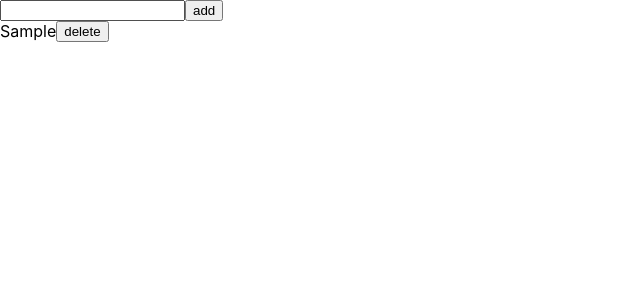
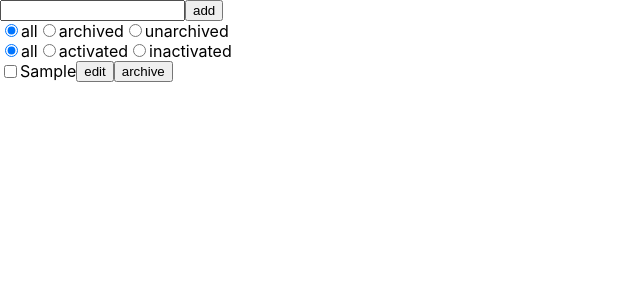
Before and after one commit to jisung-lee7/todo-list, a React (Create React App) app: page / in a window 1280 px wide. Both pictures are taken after typing "Sample" into the empty fields and a click on the button "add". Shown: the top 300 px of the page, without its empty margins (0-640 px from the left). Built offline with nearby package versions, Linux system fonts and the light colour scheme.

Commit message:
homework 01 and 02 (#34)

```diff
--- a/src/components/containers/Todo.js
+++ b/src/components/containers/Todo.js
@@ -1,25 +1,125 @@
 import { useState } from 'react'
 import TodoItem from '../presentations/TodoItem'
 import TodoTop from '../presentations/TodoTop'
+import TodoFilter from '../presentations/TodoFilter'
 
 function Todo() {
   const [todos, setTodos] = useState([])
+
+  const [filterArchive, setFilterArchive] = useState('all')
+  const [filterActivate, setFilterActivate] = useState('all')
+
+  const editing = todos.some((todo) => todo.editing === true)
+
+  const filterTodos = todos
+    .filter((todo) => {
+      if (filterArchive === 'archived') {
+        return todo.archived
+      }
+
+      if (filterArchive === 'unarchived') {
+        return !todo.archived
+      }
+      return todos
+    })
+    .filter((todo) => {
+      if (filterActivate === 'activated') {
+        return !todo.activated
+      }
+
+      if (filterActivate === 'inactivated') {
+        return todo.activated
+      }
+      return todos
+    })
+
   const addTodo = (todo) => {
     setTodos([...todos, todo])
   }
+
   const deleteTodo = (id) => {
     setTodos((prev) => prev.filter((todo) => todo.id !== id))
   }
 
+  const changeEditingStatus = (id) => {
+    setTodos((todos) =>
+      todos.map((todo) => {
+        if (todo.id === id) {
+          return { ...todo, editing: !todo.editing }
+        }
+
+        if (todo.editing === true) {
+          return { ...todo, editing: false }
+        }
+
+        return todo
+      })
+    )
+  }
+
+  const changeArchiveStatus = (id) => {
+    setTodos((todos) =>
+      todos.map((todo) => {
+        if (todo.id === id) {
+          return { ...todo, archived: !todo.archived }
+        }
+
+        return todo
+      })
+    )
+  }
+
+  const changeActivateStatus = (id) => {
+    setTodos((todos) =>
+      todos.map((todo) => {
+        if (todo.id === id) {
+          return { ...todo, activated: !todo.activated }
+        }
+
+        return todo
+      })
+    )
+  }
+  const cancelTodo = (id) => {
+    setTodos((todos) =>
+      todos.map((todo) => (todo.id === id ? { ...todo, editing: false } : todo))
+    )
+  }
+
+  const confirmTodo = (id, textItem) => {
+    setTodos((todos) =>
+      todos.map((todo) =>
+        todo.id === id
+          ? { ...todo, text: textItem, editing: !todo.editing }
+          : todo
+      )
+    )
+  }
+
   return (
     <div>
-      <TodoTop addTodo={addTodo} />
-      {todos.map((todo) => (
+      <TodoTop addTodo={addTodo} editing={editing} />
+      <TodoFilter
+        filterArchive={filterArchive}
+        setFilterArchive={setFilterArchive}
+        filterActivate={filterActivate}
+        setFilterActivate={setFilterActivate}
+      />
+
+      {filterTodos.map((todo) => (
         <TodoItem
           key={todo.id}
           id={todo.id}
           text={todo.text}
+          confirmTodo={confirmTodo}
           deleteTodo={deleteTodo}
+          editing={todo.editing}
+          cancelTodo={cancelTodo}
+          changeEditingStatus={changeEditingStatus}
+          changeArchiveStatus={changeArchiveStatus}
+          changeActivateStatus={changeActivateStatus}
+          archived={todo.archived}
+          activated={todo.activated}
         />
       ))}
     </div>
--- /dev/null
+++ b/src/components/presentations/TodoFilter.js
@@ -0,0 +1,83 @@
+function TodoFilter({
+  filterArchive,
+  setFilterArchive,
+  filterActivate,
+  setFilterActivate
+}) {
+  const handleChangeArchive = (event) => {
+    setFilterArchive(event.target.value)
+  }
+  const handleChangeActivate = (event) => {
+    setFilterActivate(event.target.value)
+  }
+  return (
+    <div>
+      <div style={{ display: 'flex', width: '100%' }}>
+        <label>
+          <input
+            type="radio"
+            name="filterArchive"
+            value="all"
+            checked={filterArchive === 'all'}
+            onChange={handleChangeArchive}
+          />
+          all
+        </label>
+        <label>
+          <input
+            type="radio"
+            name="filterArchive"
+            value="archived"
+            checked={filterArchive === 'archived'}
+            onChange={handleChangeArchive}
+          />
+          archived
+        </label>
+        <label>
+          <input
+            type="radio"
+            name="filterArchive"
+            value="unarchived"
+            checked={filterArchive === 'unarchived'}
+            onChange={handleChangeArchive}
+          />
+          unarchived
+        </label>
+      </div>
+      <div style={{ display: 'flex', width: '100%' }}>
+        <label>
+          <input
+            type="radio"
+            name="filterActivate"
+            value="all"
+            checked={filterActivate === 'all'}
+            onChange={handleChangeActivate}
+          />
+          all
+        </label>
+        <label>
+          <input
+            type="radio"
+            name="filterActivate"
+            value="activated"
+            checked={filterActivate === 'activated'}
+            onChange={handleChangeActivate}
+          />
+          activated
+        </label>
+        <label>
+          <input
+            type="radio"
+            name="filterActivate"
+            value="inactivated"
+            checked={filterActivate === 'inactivated'}
+            onChange={handleChangeActivate}
+          />
+          inactivated
+        </label>
+      </div>
+    </div>
+  )
+}
+
+export default TodoFilter
--- a/src/components/presentations/TodoItem.js
+++ b/src/components/presentations/TodoItem.js
@@ -1,14 +1,107 @@
-function TodoItem({ id, text, deleteTodo }) {
+import { useState, useEffect } from 'react'
+
+function TodoItem({
+  id,
+  text,
+  deleteTodo,
+  editing,
+  changeEditingStatus,
+  changeArchiveStatus,
+  changeActivateStatus,
+  cancelTodo,
+  confirmTodo,
+  archived,
+  activated
+}) {
+  const [editingTodo, setEditingTodo] = useState('')
+
+  useEffect(() => {
+    if (!editing) {
+      setEditingTodo(text)
+    }
+  }, [editing, text])
+
+  const handleArchive = () => {
+    changeArchiveStatus(id)
+  }
+
+  const handleConfirm = () => {
+    confirmTodo(id, editingTodo)
+  }
+
+  const handleDelete = () => {
+    deleteTodo(id)
+  }
+
+  const handleChange = (event) => {
+    setEditingTodo(event.target.value)
+  }
+
+  const handleChangeActivate = () => {
+    changeActivateStatus(id)
+  }
+
+  const handleKeyDown = (event) => {
+    const key = event.code
+    switch (key) {
+      case 'Enter':
+      case 'NumpadEnter':
+        handleConfirm()
+        break
+
+      case 'Escape':
+        cancelTodo(id)
+        break
+
+      default:
+    }
+  }
+
   return (
     <div style={{ display: 'flex', width: '100%' }}>
-      <div>{text}</div>
-      <button
-        onClick={() => {
-          deleteTodo(id)
-        }}
-      >
-        delete
-      </button>
+      {editing ? (
+        <input
+          type="text"
+          value={editingTodo}
+          onChange={handleChange}
+          onKeyDown={handleKeyDown}
+        />
+      ) : (
+        <>
+          <input
+            type="checkbox"
+            checked={activated}
+            onChange={handleChangeActivate}
+          />
+          <div
+            style={{
+              textDecoration: activated ? 'line-through' : '',
+              opacity: archived ? '0.3' : ''
+            }}
+          >
+            {text}
+          </div>
+        </>
+      )}
+
+      {!archived && !editing && (
+        <button onClick={() => changeEditingStatus(id)}>edit</button>
+      )}
+
+      {!editing && (
+        <button onClick={handleArchive}>
+          {!archived ? 'archive' : 'unarchive'}
+        </button>
+      )}
+
+      {archived && <button onClick={handleDelete}>delete</button>}
+
+      {editing && (
+        <>
+          <button onClick={handleConfirm}>confirm</button>
+          <button onClick={() => cancelTodo(id)}>cancel</button>
+        </>
+      )}
     </div>
   )
 }
--- a/src/components/presentations/TodoTop.js
+++ b/src/components/presentations/TodoTop.js
@@ -1,7 +1,7 @@
 import { useState } from 'react'
 import { v1 as uuidv1 } from 'uuid'
 
-function TodoTop({ addTodo }) {
+function TodoTop({ addTodo, editing }) {
   const [todo, setTodo] = useState('')
   const handleChange = (event) => {
     setTodo(event.target.value)
@@ -9,13 +9,24 @@ function TodoTop({ addTodo }) {
 
   return (
     <div style={{ display: 'flex', width: '100%' }}>
-      <input type="text" value={todo} onChange={handleChange} />
-
+      <input
+        type="text"
+        value={todo}
+        onChange={handleChange}
+        disabled={editing}
+      />
       <button
         onClick={() => {
-          addTodo({ id: uuidv1(), text: todo })
+          addTodo({
+            id: uuidv1(),
+            text: todo,
+            editing: false,
+            archived: false,
+            activated: false
+          })
           setTodo('')
         }}
+        disabled={editing}
       >
         add
       </button>
```
